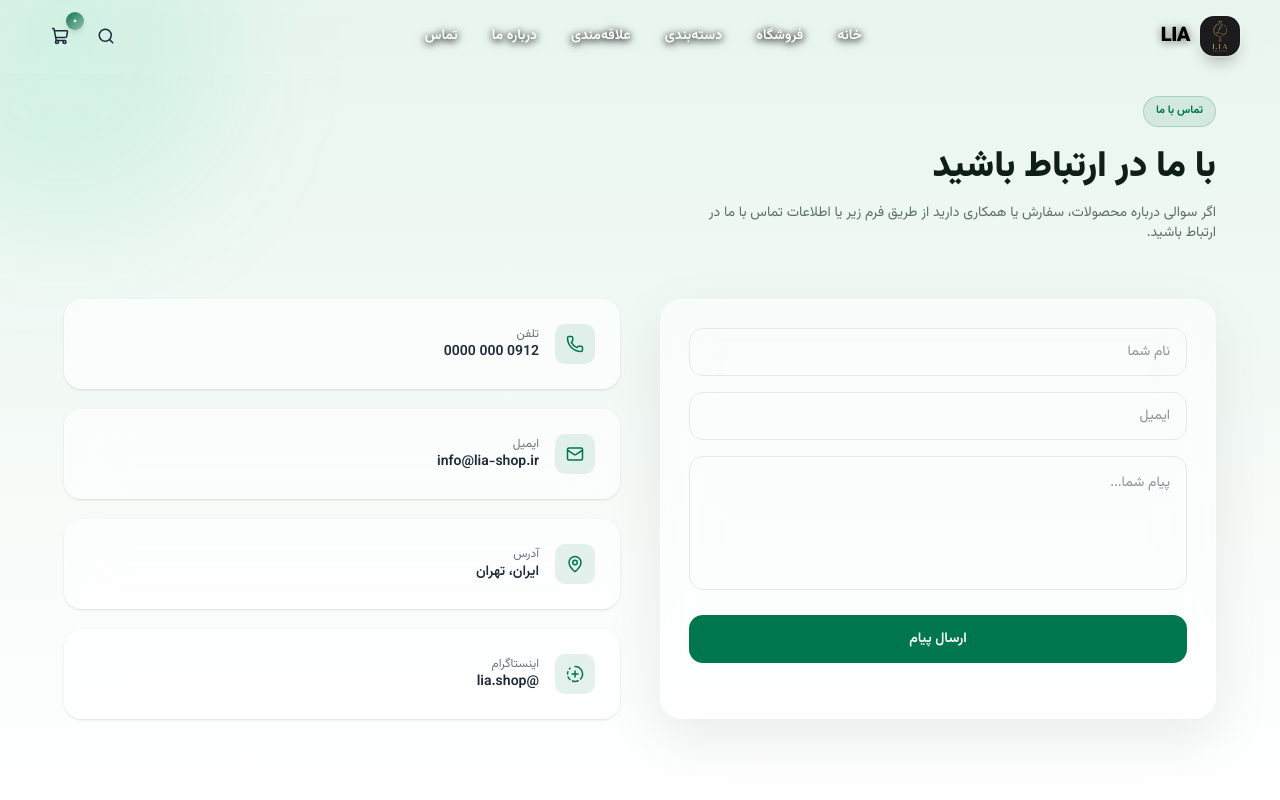
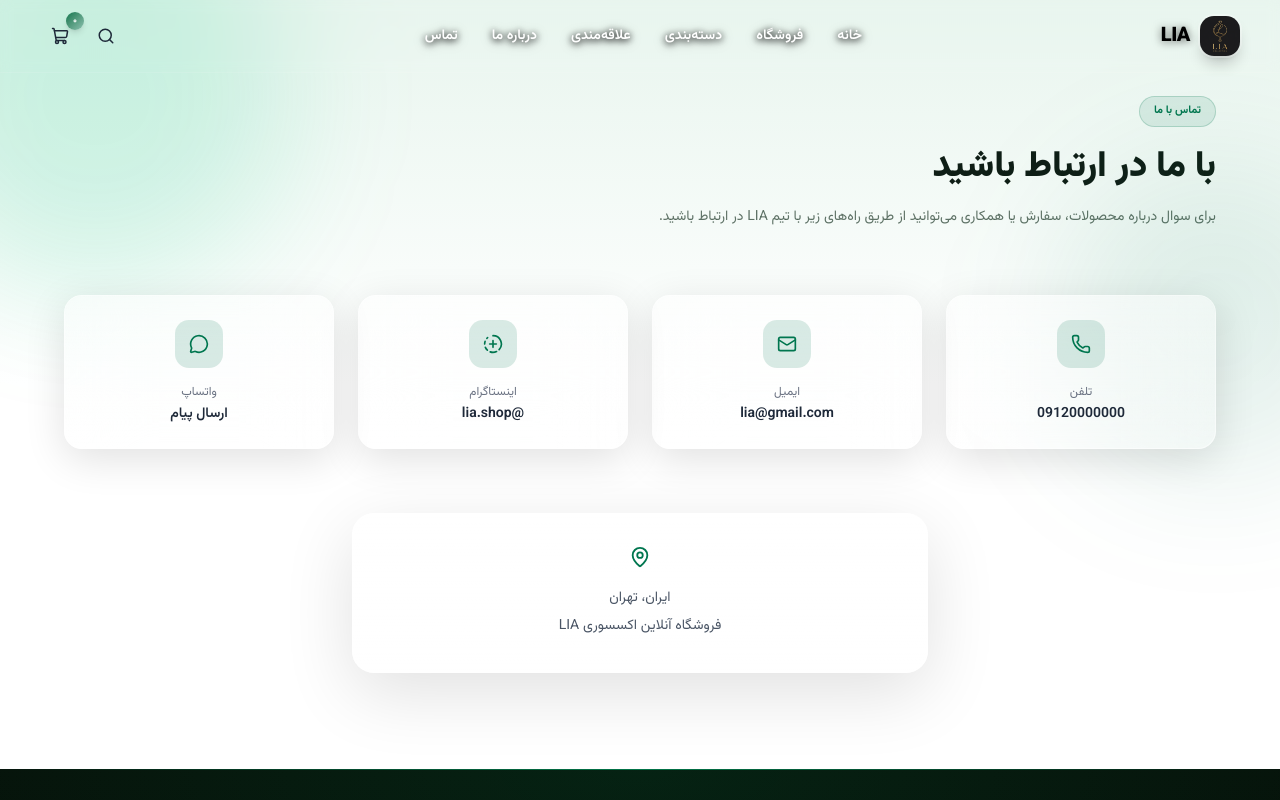
Before and after one commit to Mahdi-Falahati/lia-shop-app, a Next.js app: page /contact in a window 1280 px wide. Shown: the top 800 px of the page. Built offline with nearby package versions, Linux system fonts and the light colour scheme.

Commit message:
completed contact page

```diff
--- a/app/contact/page.tsx
+++ b/app/contact/page.tsx
@@ -1,26 +1,33 @@
 "use client"
 
 import { motion } from "framer-motion"
-import { Mail, Phone, MapPin, CircleFadingPlus } from "lucide-react"
+import { Phone, Mail, MapPin, CircleFadingPlus, MessageCircle } from "lucide-react"
 
 const fadeUp = (delay = 0) => ({
     initial: { opacity: 0, y: 25 },
-  animate: { opacity: 1, y: 0 },
-  transition: { duration: 0.5, delay }
+    whileInView: { opacity: 1, y: 0 },
+    transition: { duration: 0.5, delay },
+    viewport: { once: true }
 })
+
+const card =
+    "group relative overflow-hidden bg-white/30 backdrop-blur-2xl border border-white/50 rounded-2xl p-6 text-center " +
+    "shadow-[0_10px_40px_rgba(0,0,0,0.12)] hover:shadow-[0_20px_70px_rgba(0,0,0,0.18)] " +
+    "transition-all duration-500 hover:-translate-y-1 cursor-pointer"
 
 export default function ContactPage() {
     return (
-    <main className="relative overflow-hidden bg-gradient-to-b from-[#e8f5ee] to-white py-24 px-5 md:px-8 text-right">
+        <main className="relative overflow-hidden bg-gradient-to-b from-[#e8f5ee] via-white to-white py-24 px-5 md:px-8 text-right">
 
-      <div className="absolute -top-24 -left-24 w-80 h-80 bg-[#00c880]/10 rounded-full blur-3xl pointer-events-none" />
+            <div className="absolute -top-24 -left-24 w-96 h-96 bg-[#00c880]/15 rounded-full blur-3xl pointer-events-none" />
+            <div className="absolute top-40 -right-24 w-80 h-80 bg-[#00764F]/10 rounded-full blur-3xl pointer-events-none" />
 
             <div className="max-w-6xl mx-auto">
 
-        {/* heading */}
+                {/* ✅ هدر راست‌چین شد */}
+                <motion.div {...fadeUp()} className="mb-16 text-right">
 
-        <motion.div {...fadeUp()} className="mb-14">
-          <span className="inline-flex items-center gap-1.5 px-3 py-1.5 rounded-full bg-[#00764F]/10 border border-[#00764F]/20 text-[11px] font-bold text-[#00764F] mb-5">
+                    <span className="inline-flex items-center gap-2 px-3.5 py-1.5 rounded-full bg-[#00764F]/10 border border-[#00764F]/20 text-[11px] font-bold text-[#00764F] mb-5">
                         تماس با ما
                     </span>
 
@@ -28,118 +35,115 @@ export default function ContactPage() {
                         با ما در ارتباط باشید
                     </h1>
 
-          <p className="text-sm text-[#1e3828]/70 max-w-lg">
-            اگر سوالی درباره محصولات، سفارش یا همکاری دارید از طریق فرم زیر یا
-            اطلاعات تماس با ما در ارتباط باشید.
+                    <p className="text-sm text-[#1e3828]/70 max-w-xl leading-7">
+                        برای سوال درباره محصولات، سفارش یا همکاری می‌توانید از طریق راه‌های زیر
+                        با تیم LIA در ارتباط باشید.
                     </p>
+
                 </motion.div>
 
-        {/* content */}
+                <div className="grid md:grid-cols-2 lg:grid-cols-4 gap-6">
 
-        <div className="grid md:grid-cols-2 gap-10">
+                    {/* ✅ PHONE → tel */}
 
-          {/* form */}
+                    <motion.a
+                        {...fadeUp(0.1)}
+                        href="tel:09120000000"
+                        className={card}
+                    >
+                        <div className="absolute inset-0 rounded-2xl bg-gradient-to-b from-white/40 to-transparent opacity-70 pointer-events-none" />
 
-          <motion.div
-            {...fadeUp(0.1)}
-            className="bg-white/50 backdrop-blur-xl border border-white/40 rounded-3xl p-7 shadow-[0_20px_60px_rgba(0,0,0,0.08)]"
+                        <div className="relative w-12 h-12 mx-auto flex items-center justify-center rounded-xl bg-[#00764F]/15 text-[#00764F] mb-4">
+                            <Phone size={20} />
+                        </div>
+
+                        <p className="relative text-xs text-gray-500 mb-1">تلفن</p>
+                        <p className="relative text-sm font-semibold">09120000000</p>
+                    </motion.a>
+
+
+                    {/* ✅ EMAIL → mailto */}
+
+                    <motion.a
+                        {...fadeUp(0.15)}
+                        href="mailto:lia@gmail.com"
+                        className={card}
                     >
+                        <div className="absolute inset-0 rounded-2xl bg-gradient-to-b from-white/40 to-transparent opacity-70 pointer-events-none" />
 
-            <div className="space-y-4">
+                        <div className="relative w-12 h-12 mx-auto flex items-center justify-center rounded-xl bg-[#00764F]/15 text-[#00764F] mb-4">
+                            <Mail size={20} />
+                        </div>
 
-              <input
-                type="text"
-                placeholder="نام شما"
-                className="w-full h-12 px-4 rounded-xl border border-gray-200 focus:border-[#00764F] outline-none text-sm"
-              />
+                        <p className="relative text-xs text-gray-500 mb-1">ایمیل</p>
+                        <p className="relative text-sm font-semibold">lia@gmail.com</p>
+                    </motion.a>
 
-              <input
-                type="email"
-                placeholder="ایمیل"
-                className="w-full h-12 px-4 rounded-xl border border-gray-200 focus:border-[#00764F] outline-none text-sm"
-              />
 
-              <textarea
-                placeholder="پیام شما..."
-                rows={5}
-                className="w-full p-4 rounded-xl border border-gray-200 focus:border-[#00764F] outline-none text-sm resize-none"
-              />
+                    {/* Instagram */}
 
-              <button className="w-full h-12 rounded-xl bg-[#00764F] text-white text-sm font-semibold hover:bg-[#006243] transition">
-                ارسال پیام
-              </button>
+                    <motion.a
+                        {...fadeUp(0.2)}
+                        href="https://instagram.com"
+                        target="_blank"
+                        className={card}
+                    >
+                        <div className="absolute inset-0 rounded-2xl bg-gradient-to-b from-white/40 to-transparent opacity-70 pointer-events-none" />
+
+                        <div className="relative w-12 h-12 mx-auto flex items-center justify-center rounded-xl bg-[#00764F]/15 text-[#00764F] mb-4">
+                            <CircleFadingPlus size={20} />
+                        </div>
+
+                        <p className="relative text-xs text-gray-500 mb-1">اینستاگرام</p>
+                        <p className="relative text-sm font-semibold">@lia.shop</p>
+                    </motion.a>
+
+
+                    {/* WhatsApp */}
+
+                    <motion.a
+                        {...fadeUp(0.25)}
+                        href="https://wa.me/989120000000"
+                        target="_blank"
+                        className={card}
+                    >
+                        <div className="absolute inset-0 rounded-2xl bg-gradient-to-b from-white/40 to-transparent opacity-70 pointer-events-none" />
+
+                        <div className="relative w-12 h-12 mx-auto flex items-center justify-center rounded-xl bg-[#00764F]/15 text-[#00764F] mb-4">
+                            <MessageCircle size={20} />
+                        </div>
+
+                        <p className="relative text-xs text-gray-500 mb-1">واتساپ</p>
+                        <p className="relative text-sm font-semibold">ارسال پیام</p>
+                    </motion.a>
+
+                </div>
+
+                {/* آدرس */}
+
+                <motion.div {...fadeUp(0.35)} className="mt-16 flex justify-center">
+
+                    <div className="relative max-w-xl w-full text-center bg-white/30 backdrop-blur-2xl border border-white/50 rounded-3xl p-8
+          shadow-[0_20px_70px_rgba(0,0,0,0.12)]">
+
+                        <div className="absolute inset-0 rounded-3xl bg-gradient-to-b from-white/40 to-transparent opacity-70 pointer-events-none" />
+
+                        <div className="relative flex justify-center mb-4 text-[#00764F]">
+                            <MapPin size={22} />
+                        </div>
+
+                        <p className="relative text-sm text-gray-600 leading-7">
+                            ایران، تهران
+                            <br />
+                            فروشگاه آنلاین اکسسوری LIA
+                        </p>
 
                     </div>
 
                 </motion.div>
 
-          {/* contact info */}
-
-          <motion.div
-            {...fadeUp(0.2)}
-            className="flex flex-col gap-5"
-          >
-
-            <div className="bg-white/60 backdrop-blur-xl border border-white/40 rounded-2xl p-6 flex items-center gap-4 shadow-sm">
-
-              <div className="w-10 h-10 flex items-center justify-center rounded-lg bg-[#00764F]/10 text-[#00764F]">
-                <Phone size={18} />
             </div>
 
-              <div>
-                <p className="text-xs text-gray-500">تلفن</p>
-                <p className="text-sm font-semibold">0912 000 0000</p>
-              </div>
-
-            </div>
-
-            <div className="bg-white/60 backdrop-blur-xl border border-white/40 rounded-2xl p-6 flex items-center gap-4 shadow-sm">
-
-              <div className="w-10 h-10 flex items-center justify-center rounded-lg bg-[#00764F]/10 text-[#00764F]">
-                <Mail size={18} />
-              </div>
-
-              <div>
-                <p className="text-xs text-gray-500">ایمیل</p>
-                <p className="text-sm font-semibold">info@lia-shop.ir</p>
-              </div>
-
-            </div>
-
-            <div className="bg-white/60 backdrop-blur-xl border border-white/40 rounded-2xl p-6 flex items-center gap-4 shadow-sm">
-
-              <div className="w-10 h-10 flex items-center justify-center rounded-lg bg-[#00764F]/10 text-[#00764F]">
-                <MapPin size={18} />
-              </div>
-
-              <div>
-                <p className="text-xs text-gray-500">آدرس</p>
-                <p className="text-sm font-semibold">ایران، تهران</p>
-              </div>
-
-            </div>
-
-            <a
-              href="https://instagram.com"
-              className="bg-white/60 backdrop-blur-xl border border-white/40 rounded-2xl p-6 flex items-center gap-4 shadow-sm hover:border-[#00764F]/30 transition"
-            >
-
-              <div className="w-10 h-10 flex items-center justify-center rounded-lg bg-[#00764F]/10 text-[#00764F]">
-                <CircleFadingPlus size={18} />
-              </div>
-
-              <div>
-                <p className="text-xs text-gray-500">اینستاگرام</p>
-                <p className="text-sm font-semibold">@lia.shop</p>
-              </div>
-
-            </a>
-
-          </motion.div>
-
-        </div>
-
-      </div>
         </main>
     )
 }
```
Lines whose indentation alone changed are shown as unchanged.
